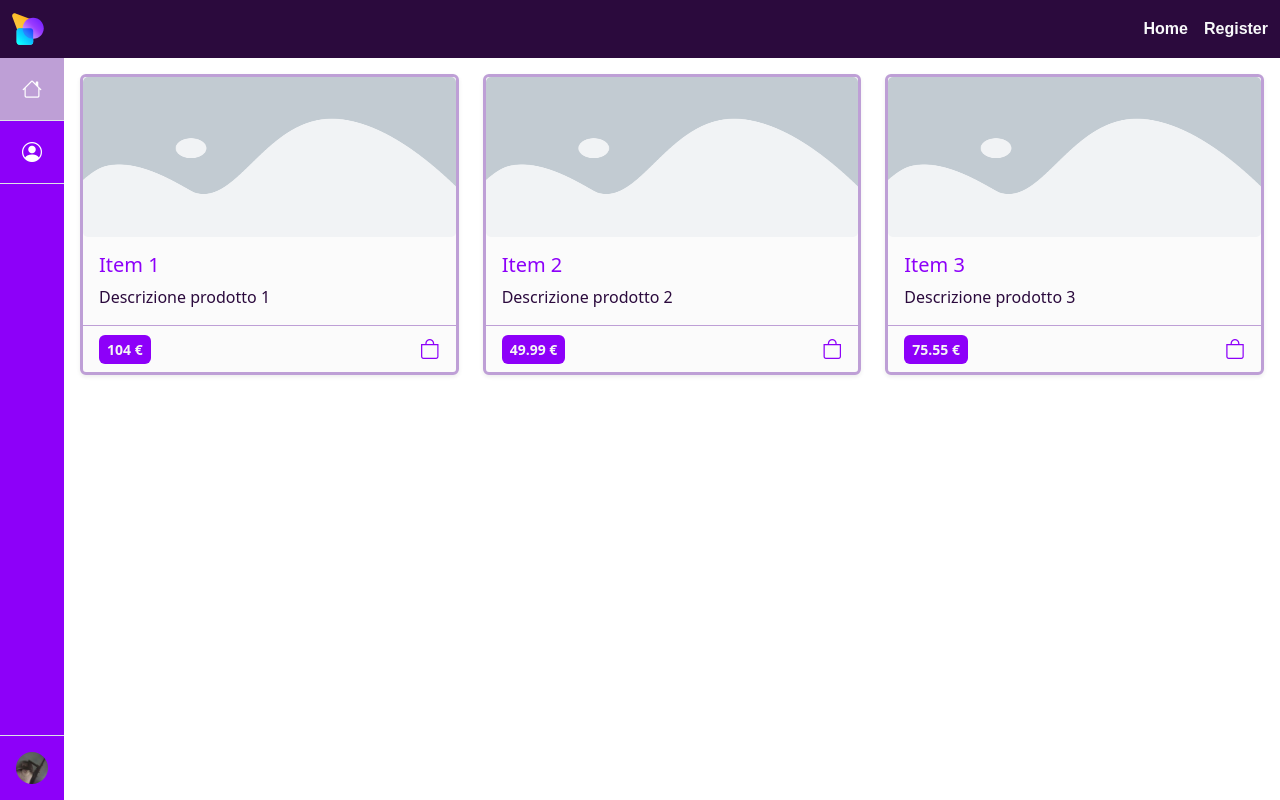
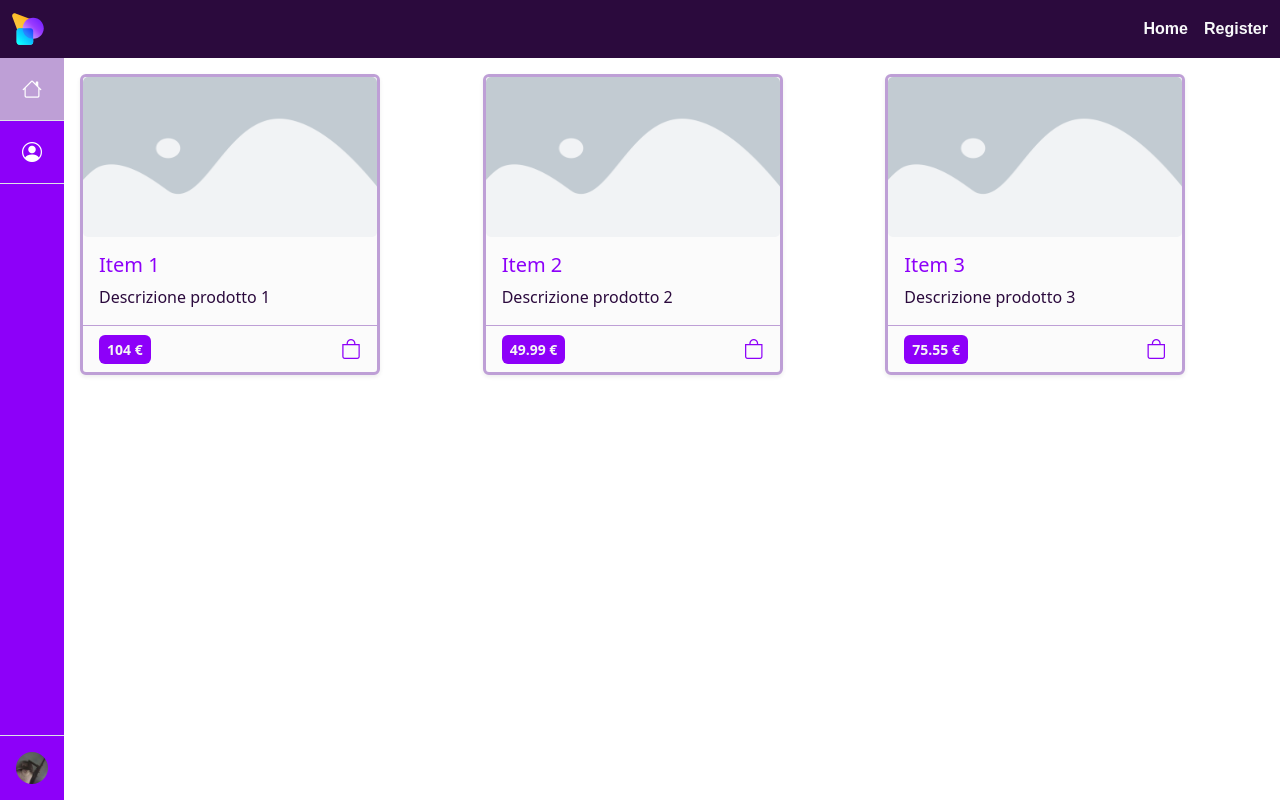
Before and after one commit to TheDollMaster98/naar-marketplace, an Angular app: page /home in a window 1280 px wide. Built offline with nearby package versions, Linux system fonts and the light colour scheme.

Commit message:
fix(item-card): change card size

```diff
--- a/src/app/components/item-card/item-card.component.css
+++ b/src/app/components/item-card/item-card.component.css
@@ -2,6 +2,8 @@
   background-color: var(--color-bg);
   color: var(--color-dark);
   border: 3px solid var(--color-accent);
+  width: 18.75rem;
+  height: 10rem;
 }
 
 .card:hover {
--- a/src/app/pages/home-page/home.page.html
+++ b/src/app/pages/home-page/home.page.html
@@ -1,4 +1,4 @@
-<div class="row row-cols-1 row-cols-md-2 row-cols-lg-3">
+<div class="d-flex flex-wrap justify-content-center gap-4">
   @for (item of items(); track item.title) {
   <div class="col">
     <app-item-card
```
